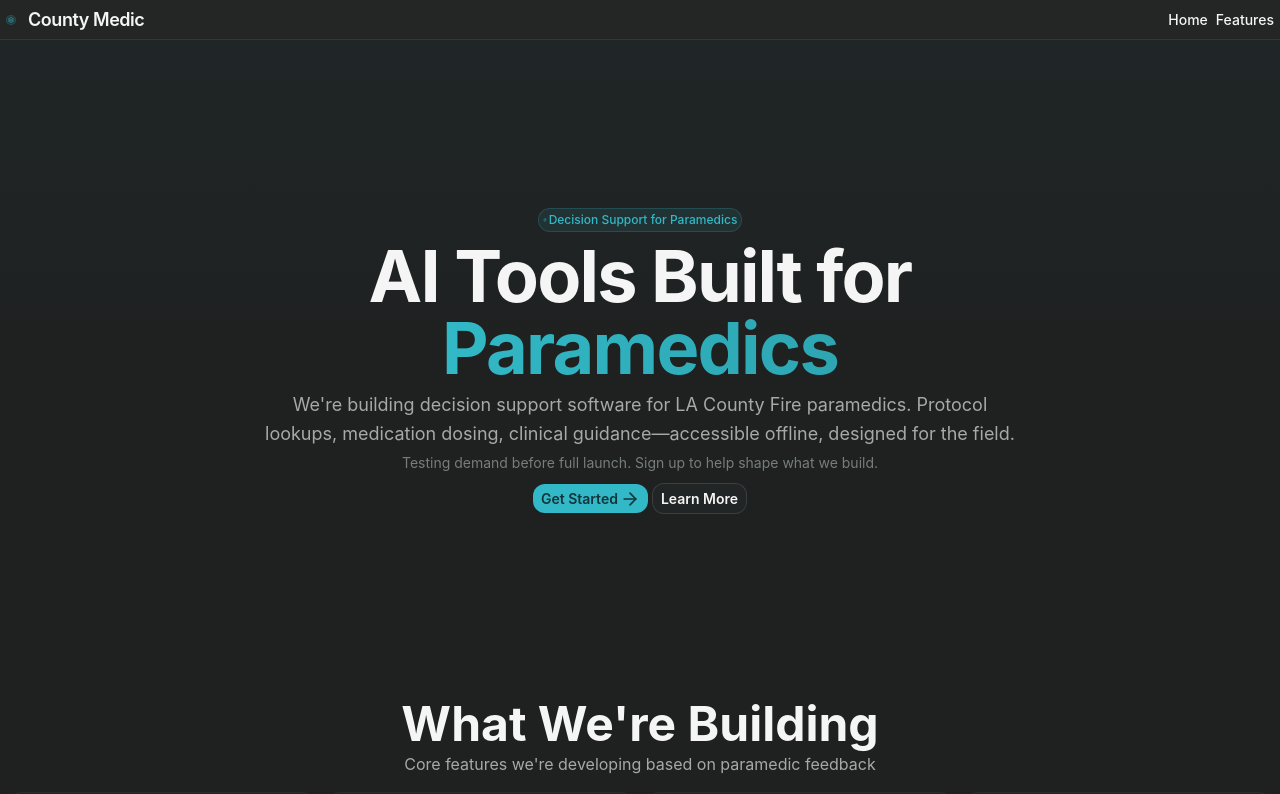
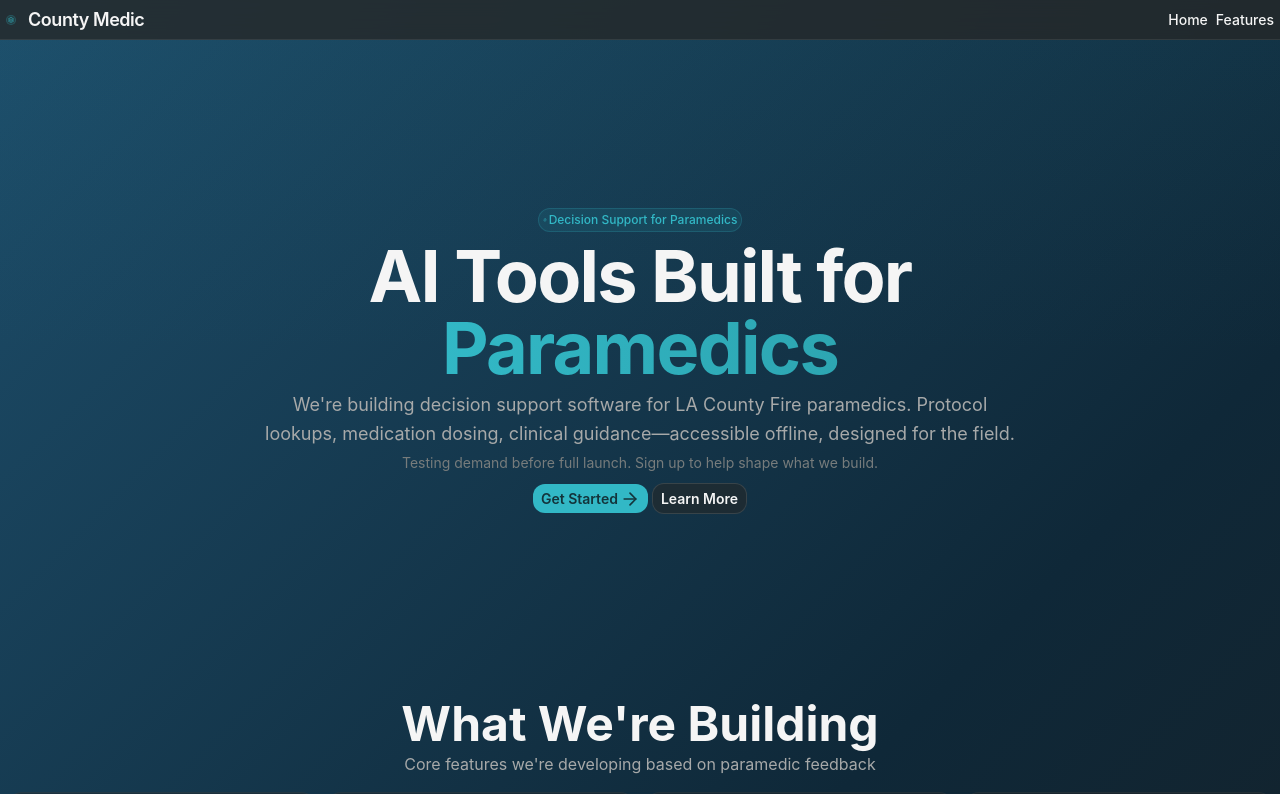
Before and after one commit to thefiredev-cloud/countymedic.com, a Next.js app: page / in a window 1280 px wide. Shown: the top 794 px of the page. Built offline with nearby package versions, Linux system fonts and the light colour scheme; a web font is replaced by a local one.

Commit message:
chore: Create globals.css
Auto-committed by Claude Code after file modification

```diff
--- a/app/globals.css
+++ b/app/globals.css
@@ -51,3 +51,8 @@
     text-wrap: balance;
   }
 }
+
+.gradient-bg {
+  background: linear-gradient(135deg, #1D4E6B 0%, #0f2838 50%, #1a1a1a 100%);
+  min-height: 100vh;
+}
```
